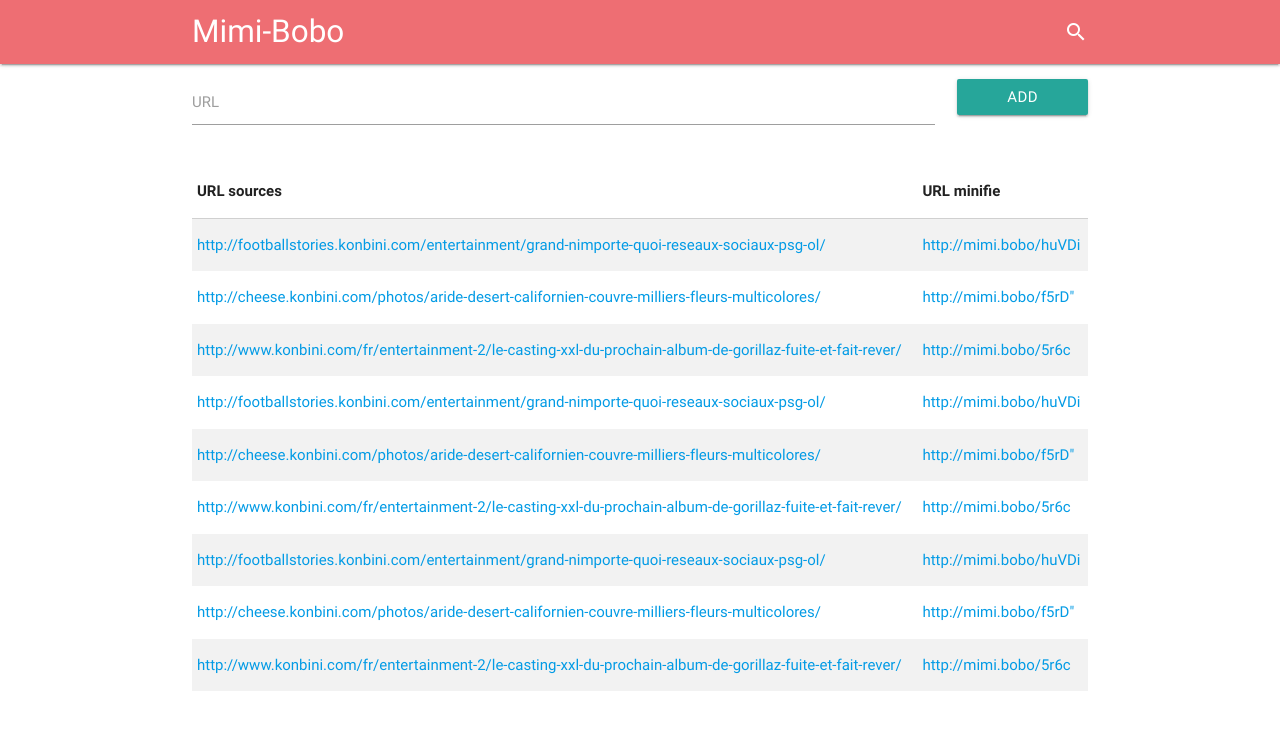
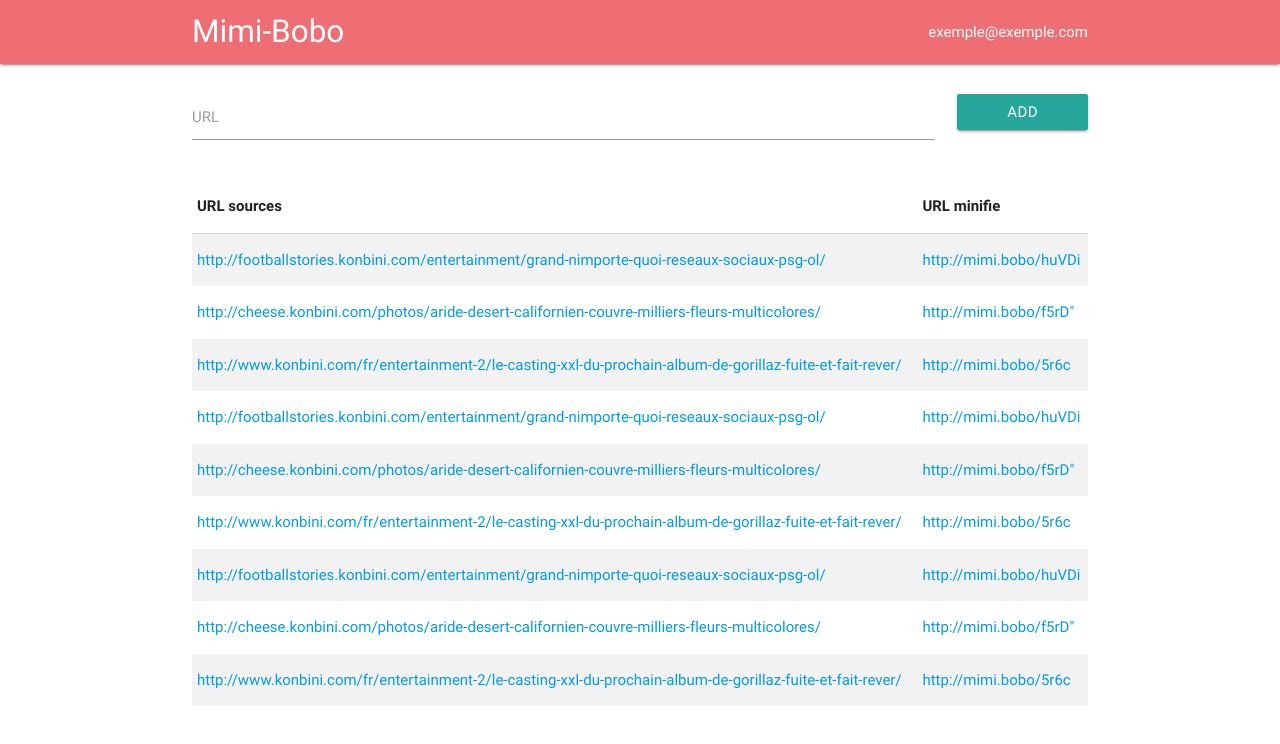
Before and after one commit to VincentCana/url-minifie, an Angular app: page /dashboard in a window 1280 px wide. Shown: the top 744 px of the page. Built offline with nearby package versions, Linux system fonts and the light colour scheme.

Commit message:
Refactor

```diff
--- a/src/app/app.module.ts
+++ b/src/app/app.module.ts
@@ -4,7 +4,6 @@
 import { HttpModule } from '@angular/http';
 
 import { AppComponent } from './app.component';
-import { HeaderComponent } from './header.component';
 import { RegisterComponent} from './register.component';
 import { AuthentificationComponent } from './authentification.component';
 import { DashboardComponent } from './dashboard.component';
@@ -24,7 +23,6 @@
 @NgModule({
   declarations: [
     AppComponent,
-    HeaderComponent,
     RegisterComponent,
     AuthentificationComponent,
     DashboardComponent,
--- a/src/app/authentification.component.html
+++ b/src/app/authentification.component.html
@@ -1,4 +1,13 @@
-<app-header></app-header>
+<div class="navbar-fixed">
+  <nav>
+    <div class="nav-wrapper container">
+      <a href="#!" class="brand-logo">Mimi-Bobo</a>
+      <ul class="right hide-on-med-and-down">
+        <li><a href="/register">Sign up</a></li>
+      </ul>
+    </div>
+  </nav>
+</div>
 <div class="formContainer">
   <form id="loginForm" class="col s12">
     <div class="row">
--- a/src/app/dashboard.component.html
+++ b/src/app/dashboard.component.html
@@ -1,5 +1,16 @@
-<app-header></app-header>
+<div class="navbar-fixed">
+  <nav>
+    <div class="nav-wrapper container">
+      <a href="#!" class="brand-logo">Mimi-Bobo</a>
+      <ul class="right hide-on-med-and-down">
+        <li>exemple@exemple.com</li>
+      </ul>
+    </div>
+  </nav>
+</div>
 <div class="container">
-  <dashboard-form></dashboard-form>
-  <dashboard-list></dashboard-list>
+  <div class="section">
+    <dashboard-form></dashboard-form>
+    <dashboard-list></dashboard-list>
+  </div>
 </div>
--- a/src/app/header.component.html
+++ /dev/null
@@ -1,10 +0,0 @@
-<div class="navbar-fixed">
-  <nav>
-    <div class="nav-wrapper container">
-      <a href="#!" class="brand-logo">Mimi-Bobo</a>
-      <ul class="right hide-on-med-and-down">
-        <li><i class="material-icons">search</i></li>
-      </ul>
-    </div>
-  </nav>
-</div>
--- a/src/app/register.component.html
+++ b/src/app/register.component.html
@@ -1,4 +1,13 @@
-<app-header></app-header>
+<div class="navbar-fixed">
+  <nav>
+    <div class="nav-wrapper container">
+      <a href="#!" class="brand-logo">Mimi-Bobo</a>
+      <ul class="right hide-on-med-and-down">
+        <li><a href="/login">Sign in</a></li>
+      </ul>
+    </div>
+  </nav>
+</div>
 <div class="formContainer">
   <form id="loginForm" class="col s12">
     <div class="row">
```
Also changed, not shown: src/app/header.component.ts (deleted, +0 -9 lines).
